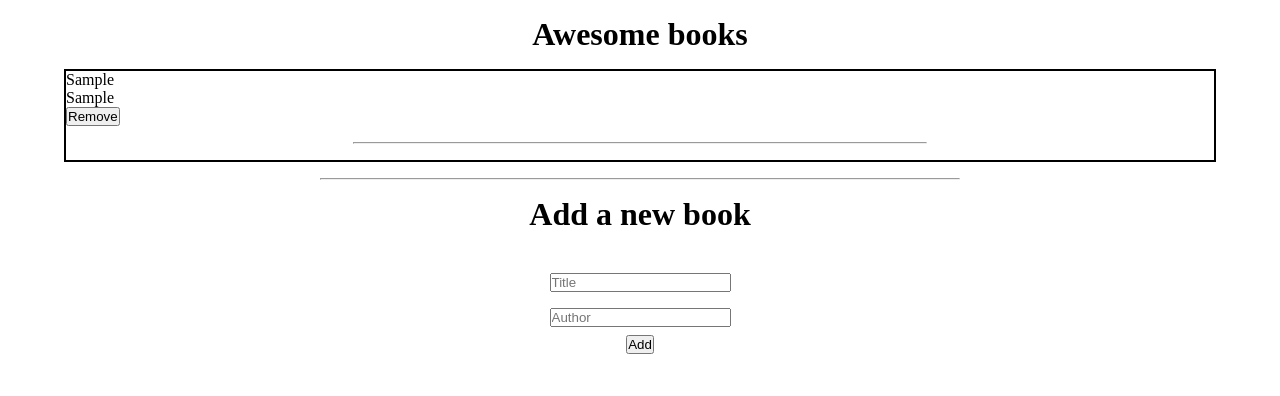
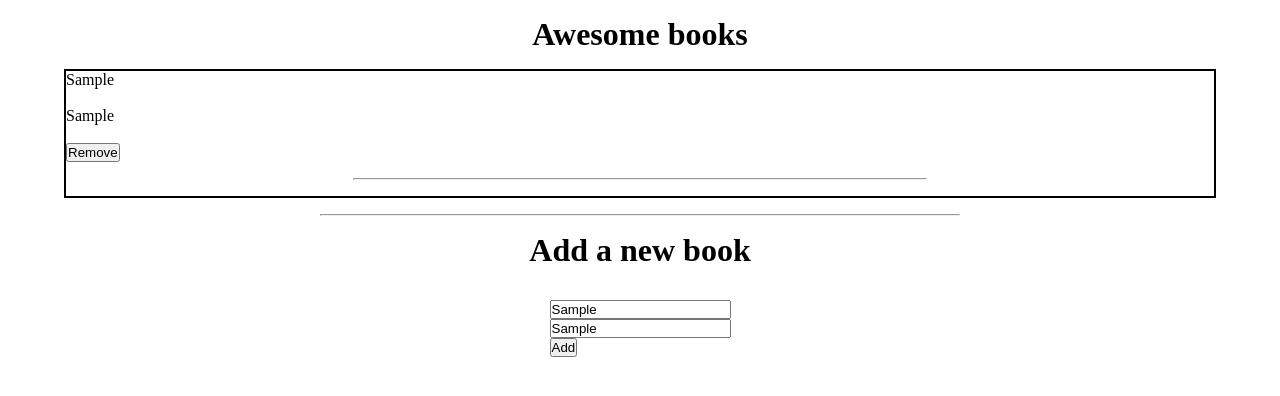
Before and after one commit to MostafaShahat2021/Awesome-books-Project, a plain HTML site: page index.html in a window 1280 px wide. Both pictures are taken after typing "Sample", "Sample" into the empty fields and a click on the button "Add". Drawn offline with Linux system fonts and the light colour scheme.

Commit message:
Add local storage and other functionality

```diff
--- a/index.html
+++ b/index.html
@@ -15,11 +15,13 @@
    </section>
     <hr>
     <h1>Add a new book</h1>
-    <form class="new-book">
-        <input class="title-input input" type="text" name="tite" id="" placeholder="Title"> <br>
-        <input class="author-input input" type="text" name="author" id="" placeholder="Author"><br>
+   <div class="add-book">
+    <form>
+        <input class="book-title" type="text" name="tite" id="" placeholder="Title"> <br>
+        <input class="author-name" type="text" name="author" id="" placeholder="Author"><br>
         <button class="add-btn" type="submit">Add</button>
     </form>
+  </div>
     <script src="main.js"></script>
 </body>
 
--- a/main.js
+++ b/main.js
@@ -1,65 +1,56 @@
-const section = document.querySelector('.container');
-const addBtn = document.querySelector('.add-btn');
-let allBooks = [];
-
-function Book(title, author, id) {
-  this.title = title;
-  this.author = author;
-  this.id = id;
-}
-const titleInput = document.querySelector('.title-input');
-const authorName = document.querySelector('.author-input');
-function bookGenerator() {
-  if (titleInput.value !== '' || authorName.value !== '') {
-    const newBook = new Book(titleInput.value, authorName.value, allBooks.length);
-    allBooks.push(newBook);
+if (localStorage.getItem('My Books') === null) {
+    localStorage.setItem('My Books', JSON.stringify([]));
   }
 
-  section.innerHTML = '';
-  allBooks.forEach((book, index) => {
-    const bookCard = document.createElement('article');
-    bookCard.classList.add('book');
-    bookCard.innerHTML = `
-            <p class="title"> ${book.title}</p>
-            <p class="author"> ${book.author}</p>
-            <button id='${index}' class="remove">Remove</button>
-            <hr>
+  const Localstoragebook = JSON.parse(localStorage.getItem('My Books'));
+
+  function updateLocalStorage() {
+    localStorage.setItem('My Books', JSON.stringify(Localstoragebook));
+  }
+
+  function createListOfBooks(arr) {
+    let books = '';
+    for (let i = 0; i < arr.length; i += 1) {
+        books += `
+            <li>${arr[i].title}</li> <br />
+            <li>${arr[i].author}</li> <br />
+           <li><button onclick="removeBook(${i})">Remove</button></li>
+            <hr />
             `;
-    section.appendChild(bookCard);
+    }
+    return books;
+  }
+
+  function showBooks() {
+    const listOfBooks = document.querySelector('.container');
+    listOfBooks.innerHTML = `
+              <ul class="book-ul"/>
+              ${createListOfBooks(Localstoragebook)}</ul>
+          `;
+  }
+
+  function addNewBook(bookTitle, bookAuthor) {
+    const myBook = {
+      title: bookTitle,
+      author: bookAuthor,
+    };
+    Localstoragebook.push( myBook);
+    updateLocalStorage();
+    showBooks();
+  }
+
+  function removeBook(i) {
+    Localstoragebook.splice(i, 1);
+    updateLocalStorage();
+    showBooks();
+  }
+
+  const form = document.querySelector('form');
+  form.addEventListener('submit', (e) => {
+    const title = document.querySelector('.book-title');
+    const author = document.querySelector('.author-name');
+    e.preventDefault();
+    addNewBook(title.value, author.value);
   });
-}
 
-addBtn.addEventListener('click', (e) => {
-  e.preventDefault();
-  bookGenerator();
-  titleInput.value = '';
-  authorName.value = '';
-});
-
-function removeBook(id) {
-  const index = Number(id);
-  allBooks = allBooks.filter((book) => book.id !== index);
-  bookGenerator();
-}
-
-section.addEventListener('click', (event) => {
-  if (event.target.className === 'remove') {
-    removeBook(event.target.id);
-  }
-});
-
-document.querySelectorAll('.input').forEach((input) => {
-  input.addEventListener('input', (event) => {
-    event.preventDefault();
-
-    const title = document.querySelector('.title-input').value;
-    const author = document.querySelector('.author-input').value;
-
-    const myBook = {
-      Title: title,
-      Author: author,
-    };
-
-    localStorage.setItem('books', JSON.stringify(myBook));
-  });
-});
+  window.onload = showBooks();
--- a/style.css
+++ b/style.css
@@ -29,3 +29,18 @@ hr {
 .new-book input {
   margin: 0.5rem;
 }
+
+.add-book {
+  display: flex;
+  flex-direction: column;
+  align-items: center;
+  gap: 15px;
+}
+
+.add-book form {
+  margin: 15px;
+}
+
+.book-ul {
+  list-style: none;
+}
```
